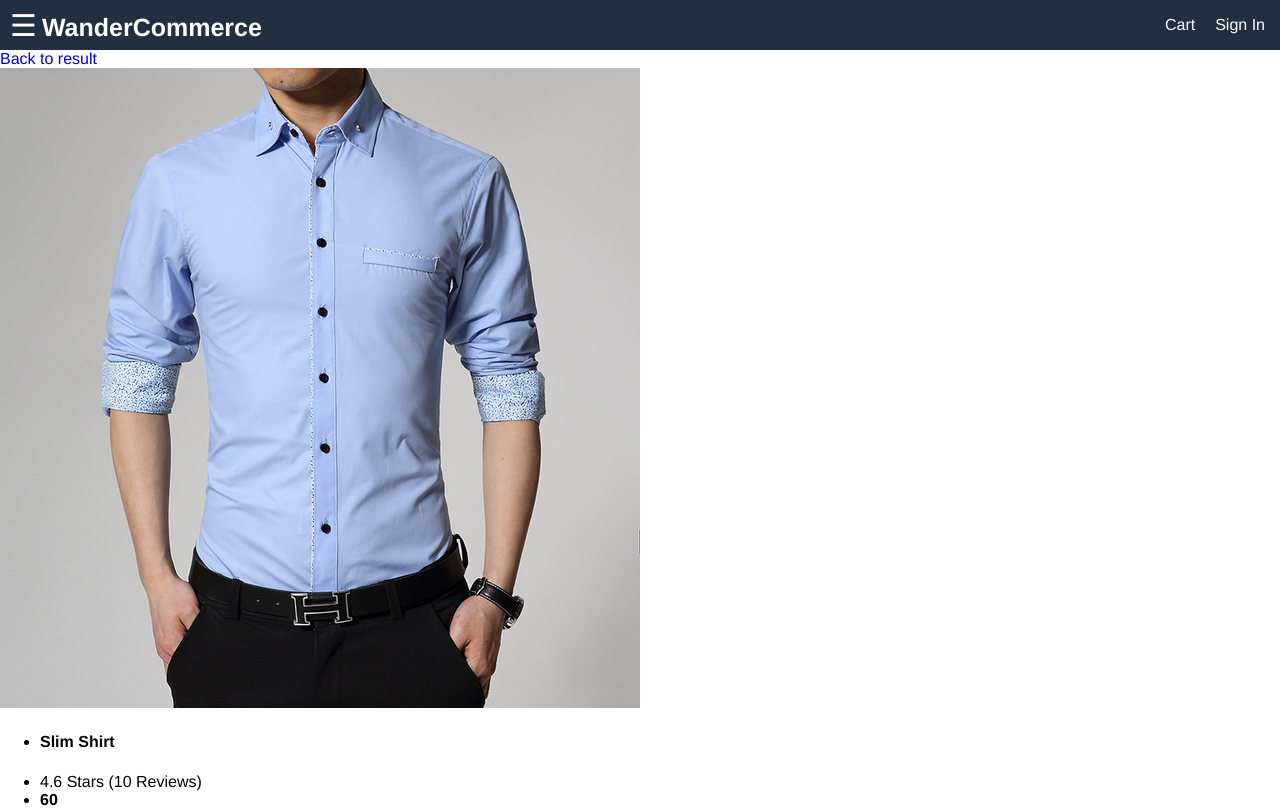
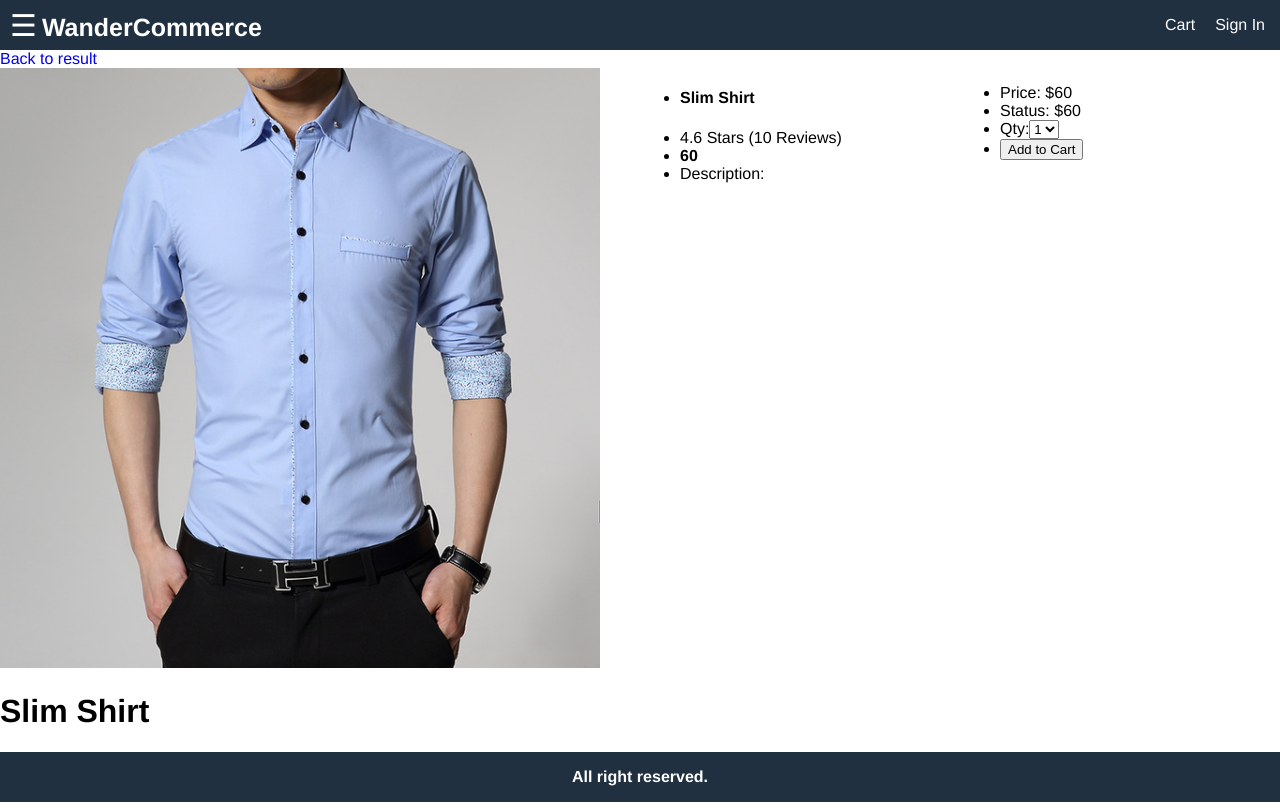
Before and after one commit to wandersonce/Full-eCommerce, a React (Create React App) app in the folder frontend/: page /product/123 in a window 1280 px wide. Shown: the top 808 px of the page. Built offline with nearby package versions, Linux system fonts and the light colour scheme.

Commit message:
Buttons and flex position set

```diff
--- a/frontend/src/Screens/ProductScreen.js
+++ b/frontend/src/Screens/ProductScreen.js
@@ -29,6 +29,24 @@ function ProductScreen(props) {
                         </li>
                     </ul>
                 </div>
+                <div className="details-action">
+                    <ul>
+                        <li>Price: ${product.price}</li>
+                        <li>Status: ${product.price}</li>
+                        <li>
+                            Qty:
+                            <select>
+                                <option value="1">1</option>
+                                <option value="2">2</option>
+                                <option value="3">3</option>
+                                <option value="4">4</option>
+                            </select>
+                        </li>
+                        <li>
+                            <button>Add to Cart</button>
+                        </li>
+                    </ul>
+                </div>
             </div>
             <h1>{product.name}</h1>
         </div>
--- a/frontend/src/index.css
+++ b/frontend/src/index.css
@@ -157,3 +157,30 @@ a:hover{
   right: .5rem;
   top: 1.5rem;
 }
+
+
+/* PRODUCT DETAILS */
+
+.details{
+  display: flex;
+  justify-content: space-between;
+  align-items: flex-start;
+  flex-wrap: wrap;
+}
+
+.details-image{
+  flex: 2 1 60rem;
+}
+
+.details-image img{
+  max-width: 60rem;
+  widows: 100%;
+}
+
+.details-info{
+  flex: 1 1 30rem;
+}
+
+.details-action{
+  flex: 1 1 30rem;
+}
```
